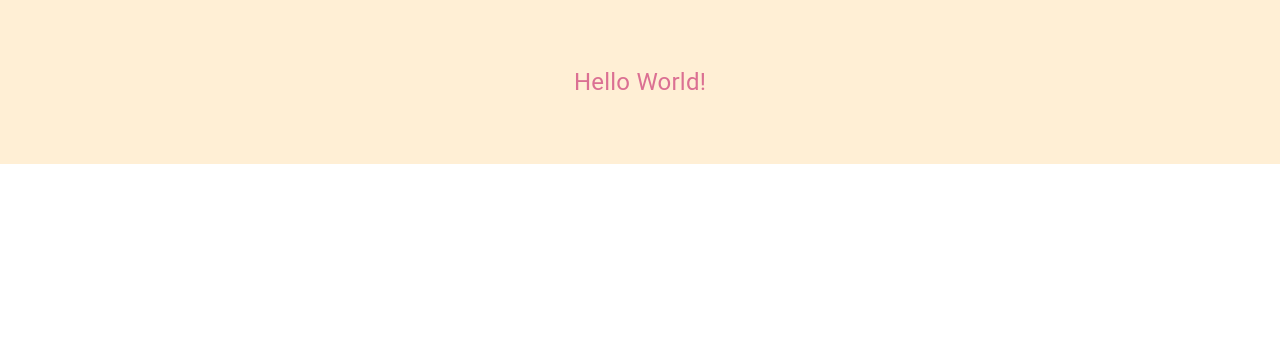
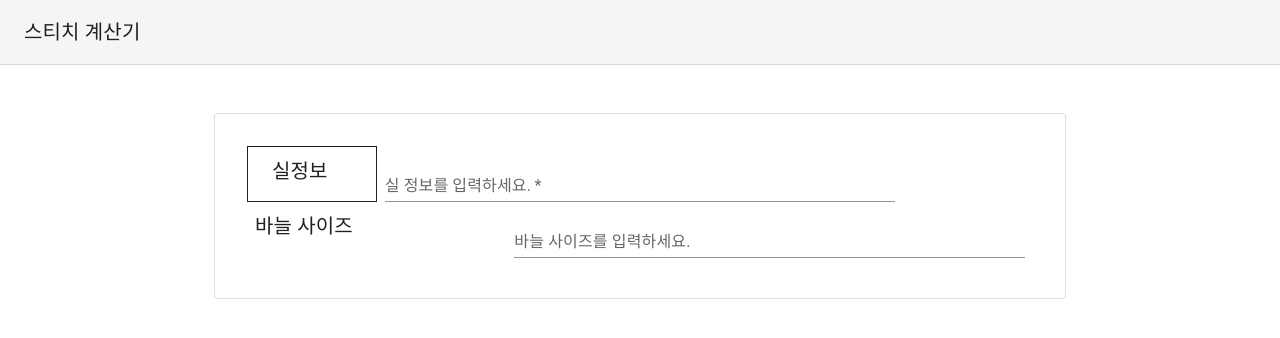
Before and after one commit to FleurSarang/fleursarang.github.io, a React (Create React App) app: page / in a window 1280 px wide. Shown: the top 338 px of the page. Built offline with nearby package versions, Linux system fonts and the light colour scheme.

Commit message:
기본 레이아웃

```diff
--- a/src/App.js
+++ b/src/App.js
@@ -1,33 +1,42 @@
+
+import React from 'react';
+import CssBaseline from '@mui/material/CssBaseline';
+import Grid from '@mui/material/Grid';
+import Container from '@mui/material/Container';
+import { createTheme, ThemeProvider } from '@mui/material/styles';
 import Typography from '@mui/material/Typography';
+import Divider from '@mui/material/Divider';
+import AppBar from '@mui/material/AppBar';
 import Box from '@mui/material/Box';
-import { styled } from '@mui/material/styles';
+import Toolbar from '@mui/material/Toolbar';
+import Button from '@mui/material/Button';
+import TableForm from './Components/TableForm';
 
-// Create a Title component that'll render an <h1> tag with some styles
-const Title = styled(Typography)(
-  ({ color, size, align }) => `
-    font-size: ${ size ? size : "1.5em" };
-    text-align: ${ align ? align : "center" };
-    color: ${ color ? color : "palevioletred" };
-  `
-);
-
-// Create a Wrapper component that'll render a <section> tag with some styles
-const Wrapper = styled(Box)(
-  ({ primary }) => `
-  padding: 4em;
-  background: ${primary ? "papayawhip" : "skyblue"};
-`,
-);
+const theme = createTheme();
 
 function App() {
   return (
-    <div className="App">
-      <Wrapper primary>
-        <Title>
-          Hello World!
-        </Title>
-      </Wrapper>
-    </div>
+    <ThemeProvider theme={theme}>
+      <CssBaseline />
+      <AppBar
+        position="absolute"
+        color="default"
+        elevation={0}
+        sx={{
+          position: 'relative',
+          borderBottom: (t) => `1px solid ${t.palette.divider}`,
+        }}
+      >
+        <Toolbar>
+          <Typography variant="h6" color="inherit" noWrap>
+            스티치 계산기
+          </Typography>
+        </Toolbar>
+      </AppBar>
+      <Container component="main" maxWidth="md" sx={{ mb: 2 }} >
+          <TableForm />
+      </Container>
+    </ThemeProvider>
   );
 }
 
--- /dev/null
+++ b/src/Components/TableForm.js
@@ -0,0 +1,48 @@
+import React from 'react';
+import Grid from '@mui/material/Grid';
+import { Typography } from '@mui/material';
+import TextField from '@mui/material/TextField';
+import Paper from '@mui/material/Paper';
+
+
+const TableForm = (props) => (
+    <React.Fragment>
+         <Paper variant="outlined" sx={{ my: { xs: 3, md: 6 }, p: { xs: 2, md: 5 } }}>
+            <Grid container spacing={1}>
+                <Grid border={1} item xs={4} sm={4} lg={2}>
+                <Typography variant="h6" sx={{mx: { xs:1, sm: 1, md: 2}}} gutterBottom>
+                    실정보
+                </Typography>
+                </Grid>
+                <Grid item xs={8} sm={8}>
+                <TextField
+                    required
+                    id="yarnInfo"
+                    name="yarnInfo"
+                    label="실 정보를 입력하세요."
+                    fullWidth
+                    autoComplete="no info"
+                    variant="standard"
+                />
+                </Grid>
+                <Grid item xs={4} sm={4}>
+                <Typography variant="h6" gutterBottom>
+                    바늘 사이즈
+                </Typography>
+                </Grid>
+                <Grid item xs={8} sm={8}>
+                <TextField
+                    id="yarnInfo"
+                    name="yarnInfo"
+                    label="바늘 사이즈를 입력하세요."
+                    fullWidth
+                    autoComplete="no info"
+                    variant="standard"
+                />
+                </Grid>
+            </Grid>
+        </Paper>
+    </React.Fragment>
+);
+
+export default TableForm;
--- /dev/null
+++ b/src/Styles/styles.js
@@ -0,0 +1,21 @@
+import Typography from '@mui/material/Typography';
+import Box from '@mui/material/Box';
+import { styled } from '@mui/material/styles';
+
+// Create a Title component that'll render an <h1> tag with some styles
+export const Title = styled(Typography)(
+  ({ color, size, align }) => `
+    font-size: ${ size ? size : "1.5em" };
+    text-align: ${ align ? align : "center" };
+    color: ${ color ? color : "palevioletred" };
+  `
+);
+
+
+// Create a Wrapper component that'll render a <section> tag with some styles
+export const Wrapper = styled(Box)(
+  ({ bgcolor, padding }) => `
+  padding: ${padding? padding : "4em"};
+  background: ${bgcolor ? bgcolor: "papayawhip"};
+`,
+);
```
Also changed, not shown: src/Components/LabelComponent.js (added, +26 -0 lines).
